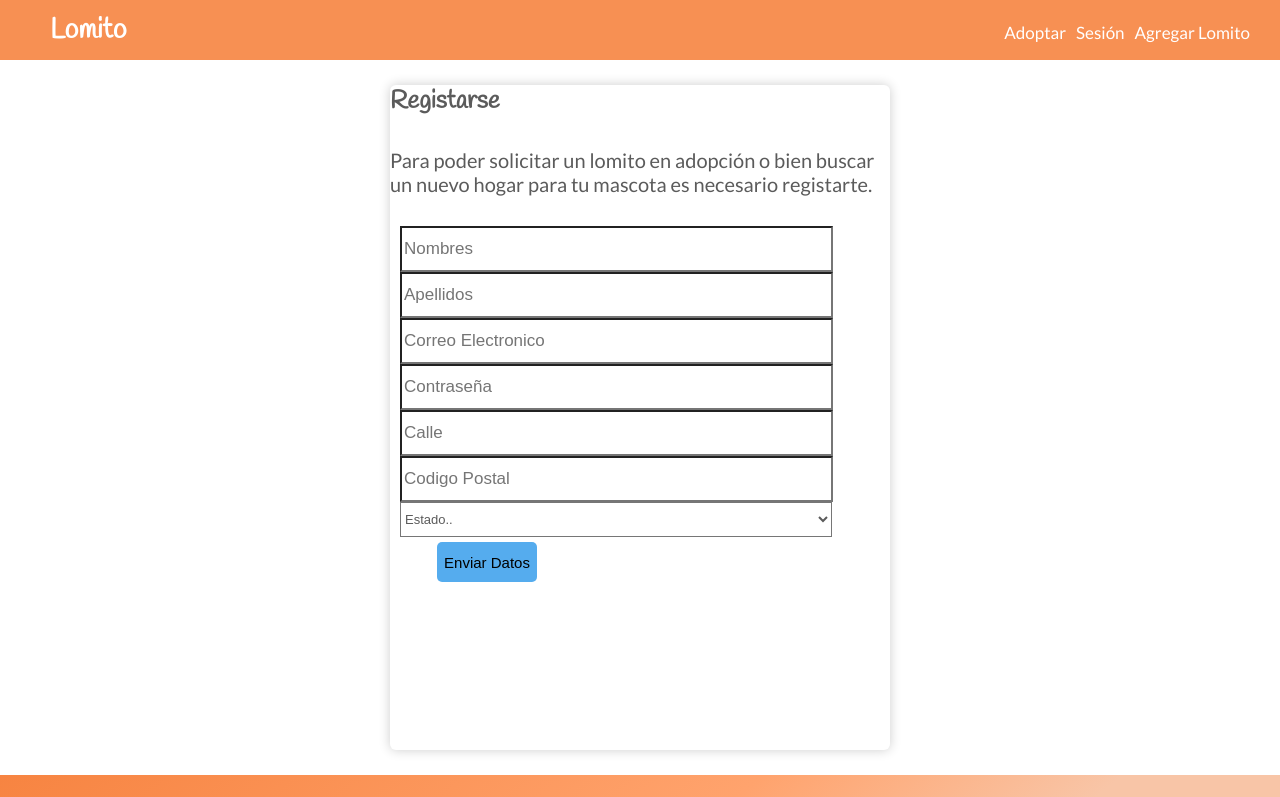
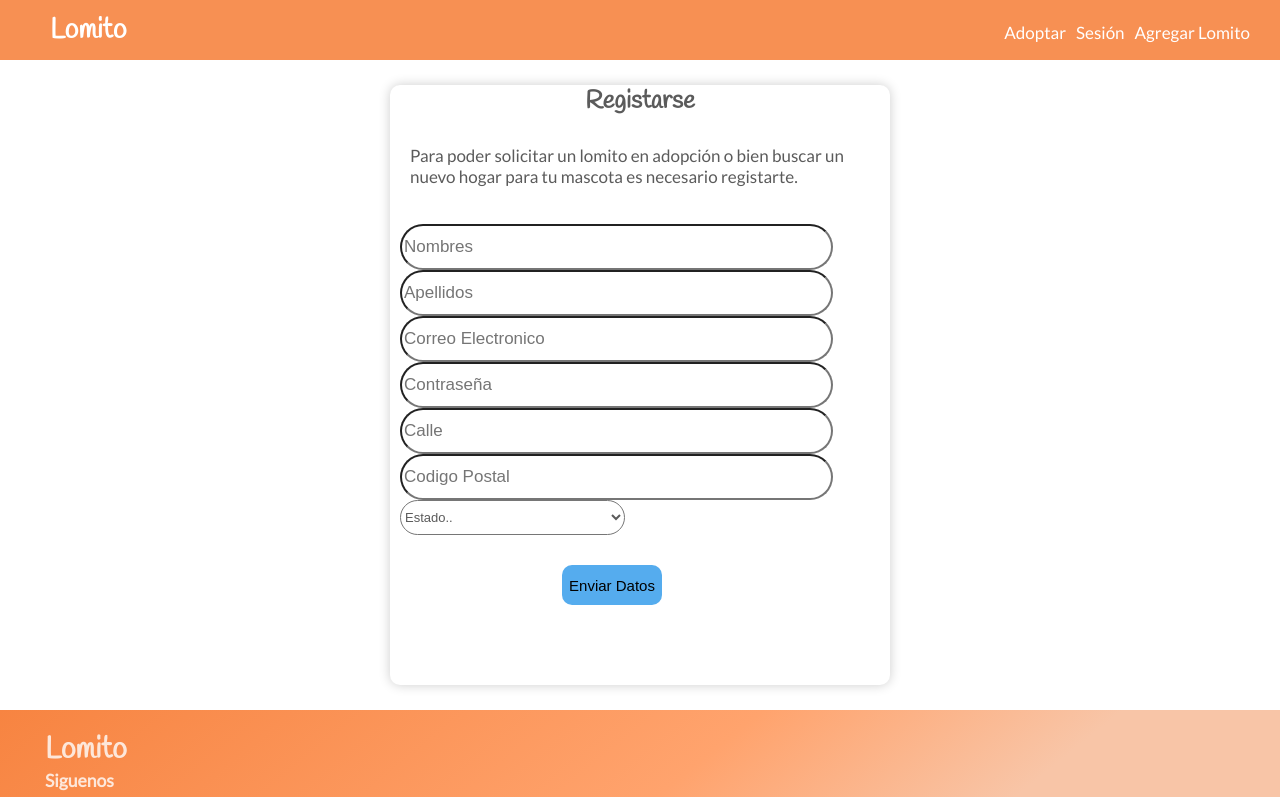
Before and after one commit to MaryAlvarezH/BEDU_Lomito, a React (Create React App) app: page /human-register in a window 1280 px wide. Shown: the top 797 px of the page. Built offline with nearby package versions, Linux system fonts and the light colour scheme.

Commit message:
humaFormFinished

```diff
--- a/src/pages/human-register/human-register.scss
+++ b/src/pages/human-register/human-register.scss
@@ -1,8 +1,3 @@
-
-
-
-
-
 
 .flat-form{
 
@@ -10,9 +5,9 @@
     box-shadow: 0px 0px 12px rgba(0, 0, 0,.2);
     margin: 25px auto;
     width: 500px; /*poner enmedio*/
-    height: 665px;/*largo*/
+    height: 600px;/*largo*/
     font-size: 20px;
-    border-radius: 6px;
+    border-radius: 10px;
     color: #5b5b5b;
 
     }
@@ -20,12 +15,27 @@
         font-size: 25px;
         padding-bottom: 10px;
         font-family: 'handlee', cursive;
+        display: flex;
+        flex-direction: column;
+        justify-content: center;
+        align-items: center;
+
         }
-        flat-form p {
+
+        .flat-form p {
 
             font-size: 17px;
-            padding-bottom: 5px;
-            line-height: 20px;
+            padding-bottom: 10px;
+           // line-height: 20px;
+            //display: flex;
+            // flex-direction: column;
+            // justify-content: center;
+            // align-items: center;
+            display: flex;
+            align-items: center;
+            justify-content: center;
+            padding-left: 20px;
+
             }
 
             form input[type=text],
@@ -39,6 +49,8 @@
             border: 1 px;
             outline: none;
             font-family: 'Arial';
+            border-radius: 50px;
+            padding: 0.5;
             } //bien
 
 
@@ -55,6 +67,7 @@
     /*display: flex;
     flex-direction: column;*/
     margin-bottom: 0px;
+
     }
 
     .tabs li{
@@ -68,9 +81,11 @@
        padding-left: 0;
        padding-right: 0;
        text-align: center;
+       padding-left: 25%;
+       padding-top: 25px;
     }
     select{
-        width: 86.3%;
+        width: 45%;
         height: 35px;
         font-size: 13px;
         background: #fff;
@@ -78,6 +93,7 @@ border: 1 px;
         outline: none;
         font-family: 'Arial';
         color: #5b5b5b;
+        border-radius: 50px
        }
 
 form input[type=submit]{
@@ -89,17 +105,20 @@ font-size: 15px;
 filter: blur(0.4px);
 display: flex;
 background: #55ACEE;
-border-radius: 5px;
+border-radius: 10px;
 border: none;
+cursor: pointer;
+
+
     }
 
      form input[type=submit]:active{
-        color: #3B5998;
+         color: #f78441;
          }
 
 
         form input[type=submit]:hover{
-            font-size: 16px;
+            color: #f78441;
             opacity: 0.7;
 
         }
```
Lines whose indentation alone changed are shown as unchanged.
